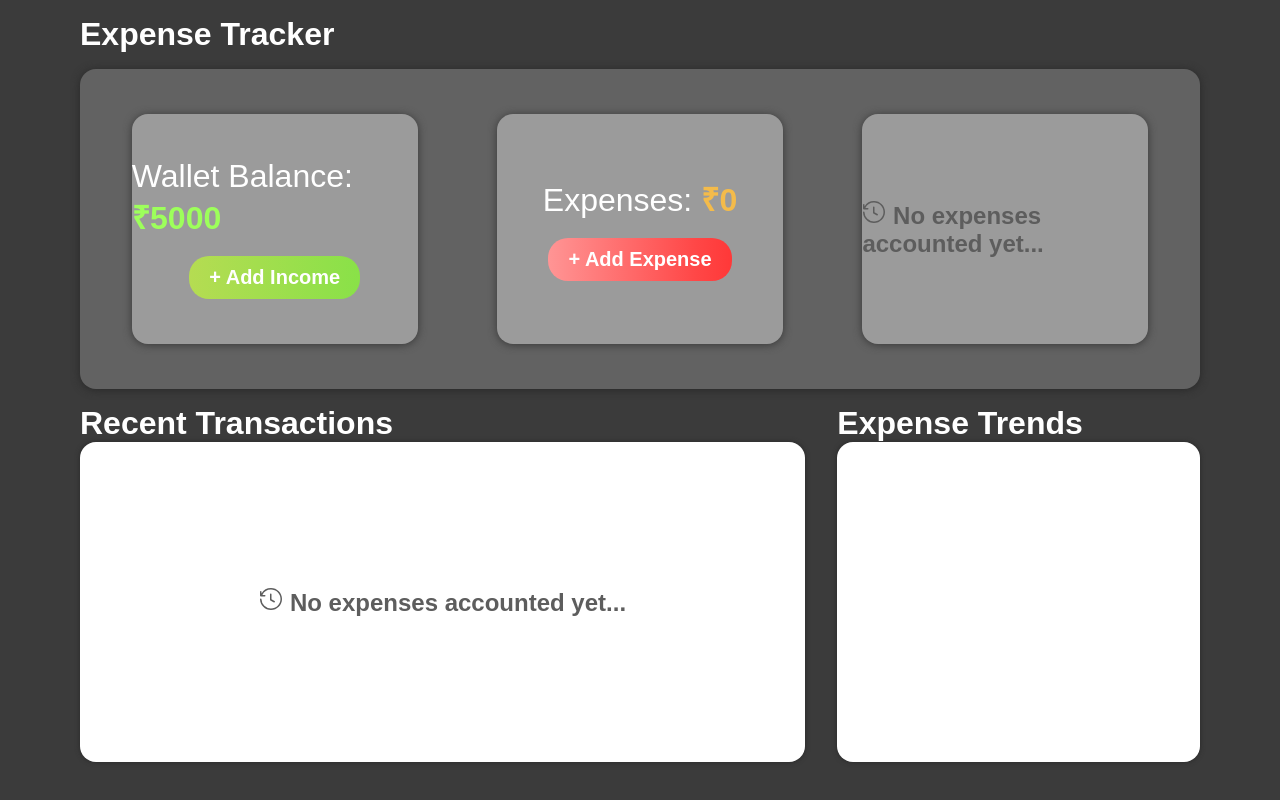
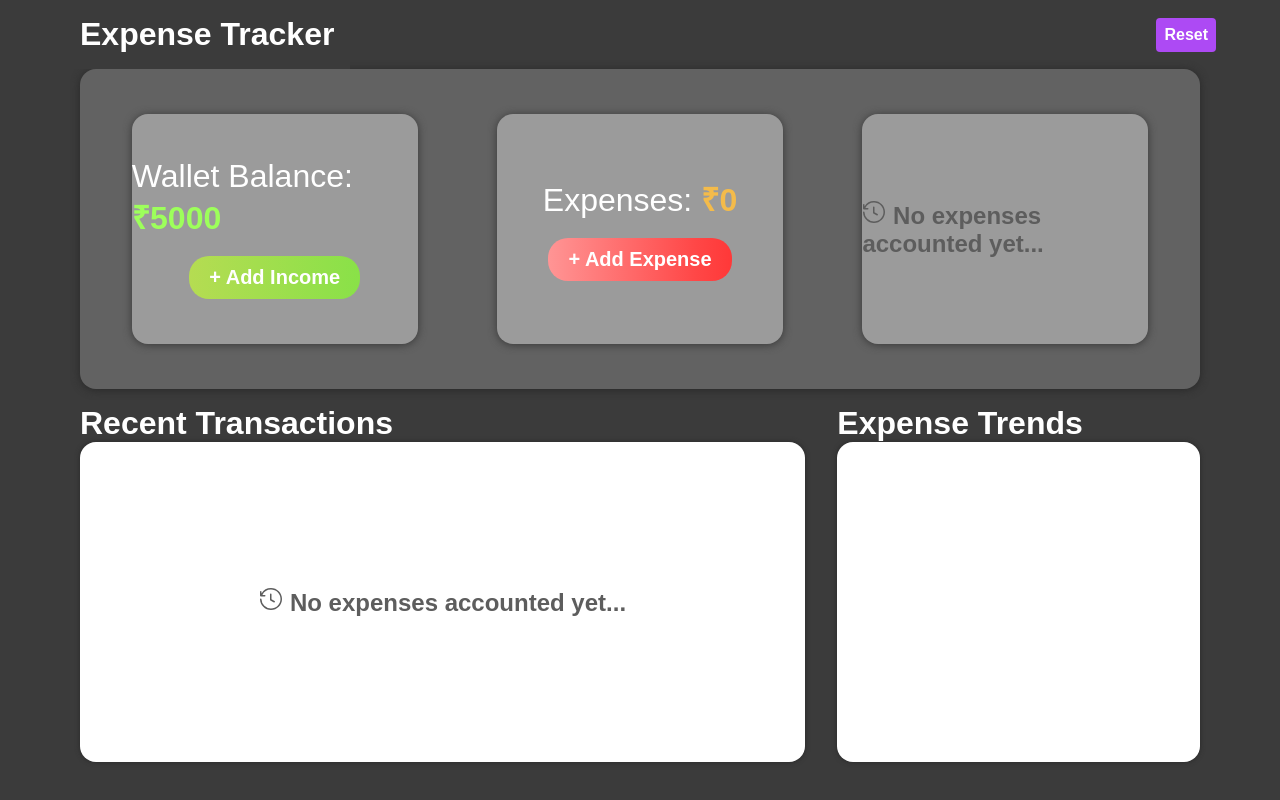
Before and after one commit to nay-22/expense-tracker, a React (Vite) app: page / in a window 1280 px wide. Built offline with nearby package versions, Linux system fonts and the light colour scheme.

Commit message:
Implemented feature to reset all saved data

```diff
--- a/src/components/Header/Header.jsx
+++ b/src/components/Header/Header.jsx
@@ -2,7 +2,13 @@ import styles from "./Header.module.css";
 
 const Header = () => {
     return <>
-        <h1 className={styles.header}>Expense Tracker</h1>
+        <div className={styles.header}>
+            <h1 className={styles.title}>Expense Tracker</h1>
+            <button onClick={() => {
+                localStorage.clear();
+                location.reload();
+            }} className={styles.reset}>Reset</button>
+        </div>
     </>
 }
 
--- a/src/components/Header/Header.module.css
+++ b/src/components/Header/Header.module.css
@@ -1,5 +1,20 @@
-.header {
+.title {
     background-color: #3B3B3B;
     padding: .5em .5em;
     color: white;
 }
+
+.header {
+    display: flex;
+    align-items: center;
+    justify-content: space-between;
+}
+
+.reset {
+    padding: .5em;
+    border: none;
+    border-radius: .25em;
+    font-size: 1em;
+    background-color: #ad4af4;
+    color: white;
+}
```
